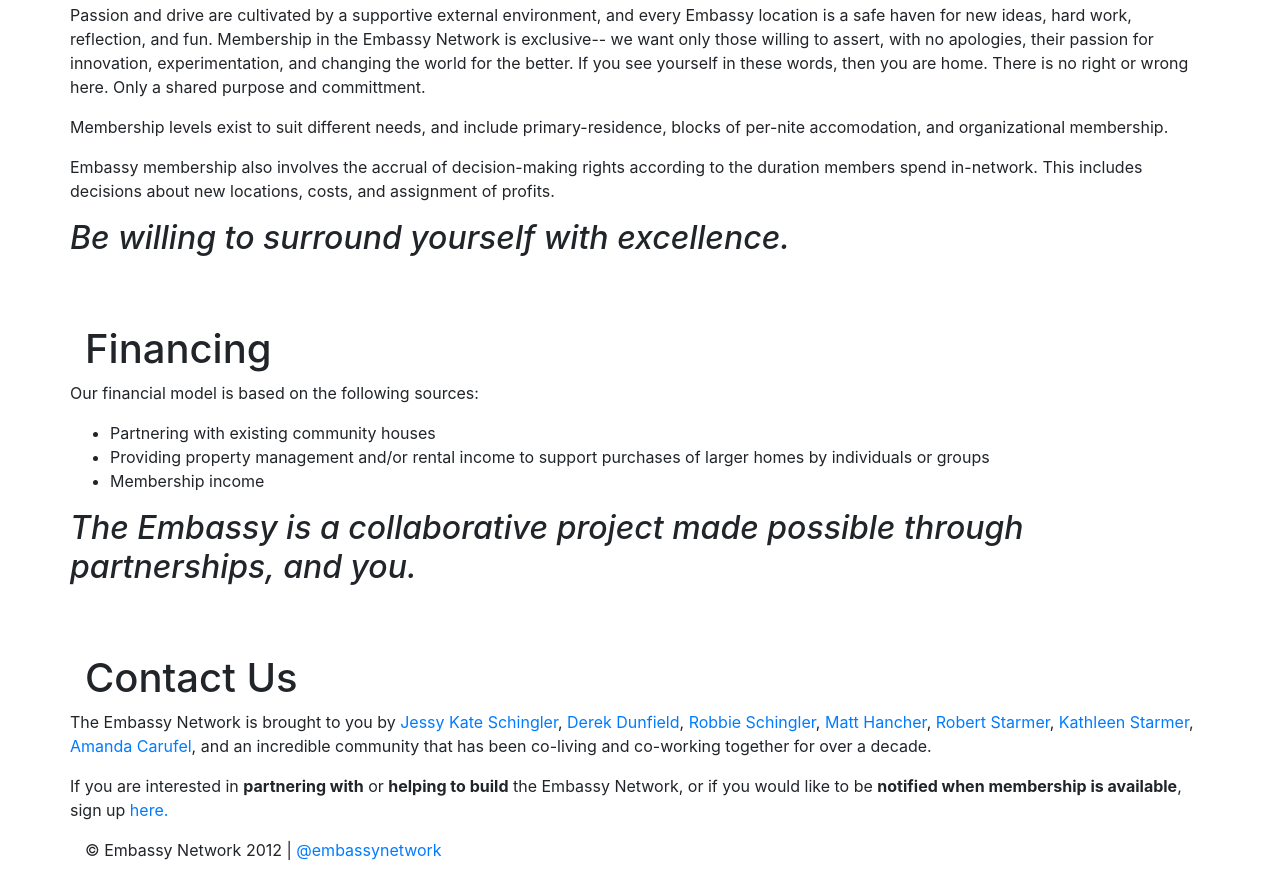
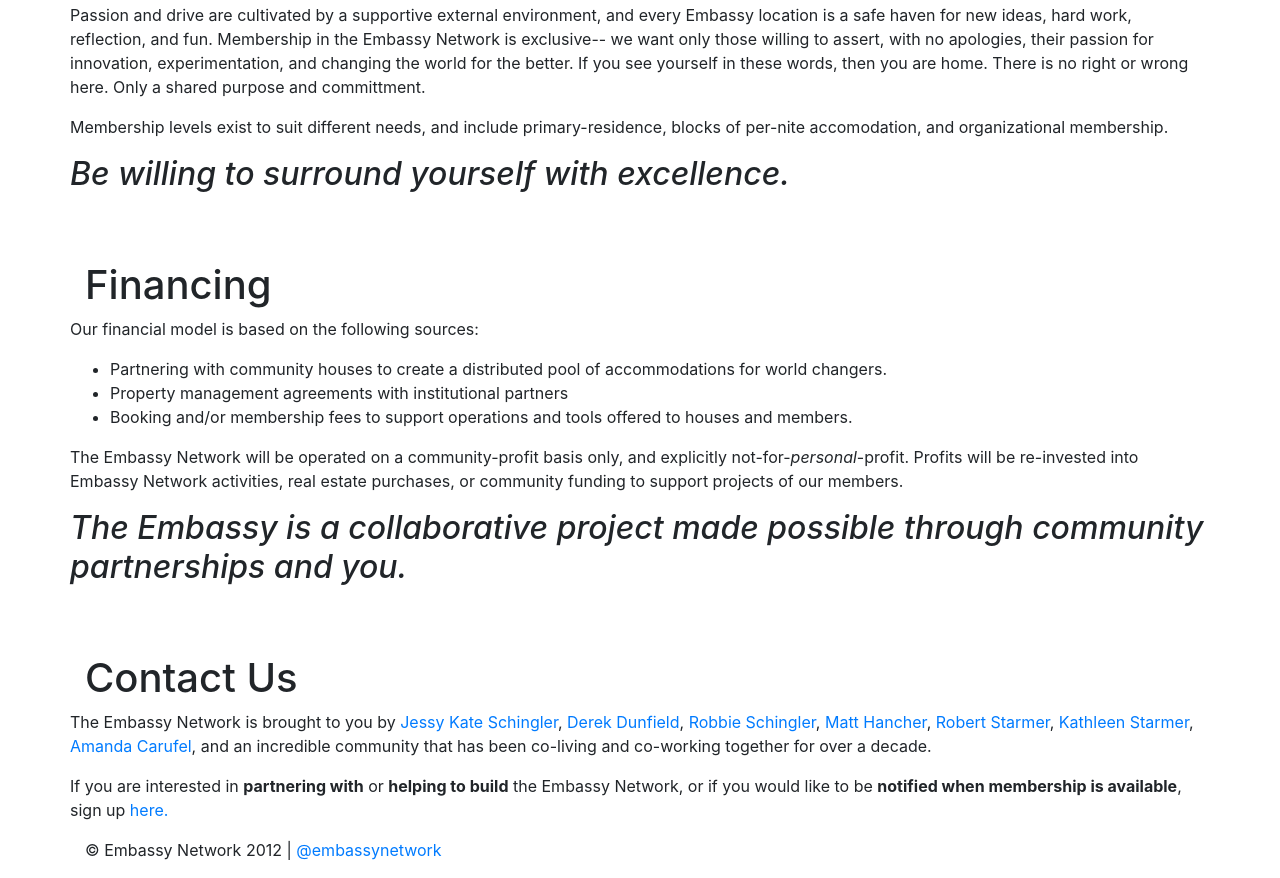
Before and after one commit to jessykate/The-Embassy-Network, a plain HTML site: page index.html in a window 1280 px wide. Shown: the part 2039-2917 px from the top of the page. Drawn offline with nearby package versions, Linux system fonts and the light colour scheme.

Commit message:
tweaks to financing section

```diff
--- a/index.html
+++ b/index.html
@@ -203,12 +203,9 @@
 				contain the longer term full time residences. These are either
 				to be small suites, large rooms, or a combination of both.
 				</p>
-
 			</div>
 		</div>
 	</section>
-
-
 
 	<section id="membership">
 		<div class="page-header">
@@ -230,11 +227,6 @@
 				primary-residence, blocks of per-nite accomodation, and
 				organizational membership.</p>
 
-				<p>Embassy membership also involves the accrual of
-				decision-making rights according to the duration members spend
-				in-network. This includes decisions about new locations, costs,
-				and assignment of profits. </p>
-
 			</div>
 			<div class="span5">
 				<h2><em>Be willing to surround yourself with excellence.</em></h2>
@@ -250,15 +242,22 @@
 			<div class="span11">
 				<p>Our financial model is based on the following sources:
 				<ul>
-					<li> Partnering with existing community houses
-					<li> Providing property management and/or rental income to
-					support purchases of larger homes by individuals or groups
-					<li> Membership income
+					<li> Partnering with community houses to create a
+					distributed pool of accommodations for world changers.
+					<li> Property management agreements with institutional partners
+					<li> Booking and/or membership fees to support operations
+					and tools offered to houses and members.
 				</ul></p>
+
+				<p>The Embassy Network will be operated on a community-profit
+				basis only, and explicitly not-for-<em>personal</em>-profit.
+				Profits will be re-invested into Embassy Network activities,
+				real estate purchases, or community funding to support projects
+				of our members. </p>
 			</div>
 			<div class="span5">
 				<h2><em>The Embassy is a collaborative project made possible
-						through partnerships, and you.</em></h2>
+						through community partnerships and you.</em></h2>
 			</div>
 		</div>
 	</section>
```
